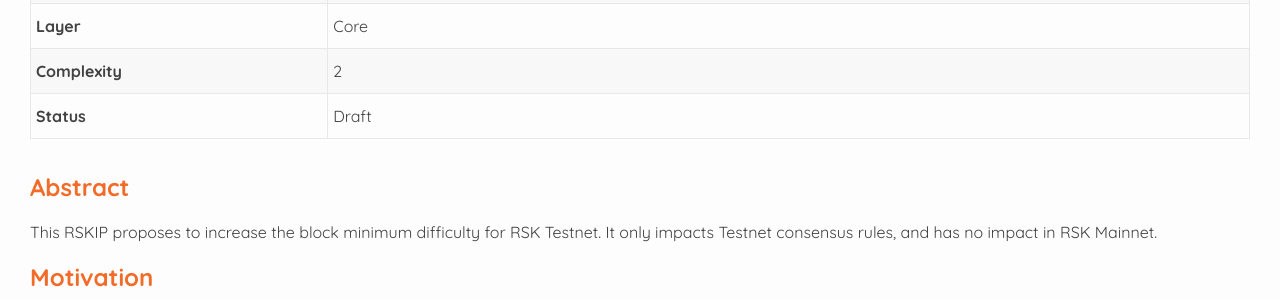
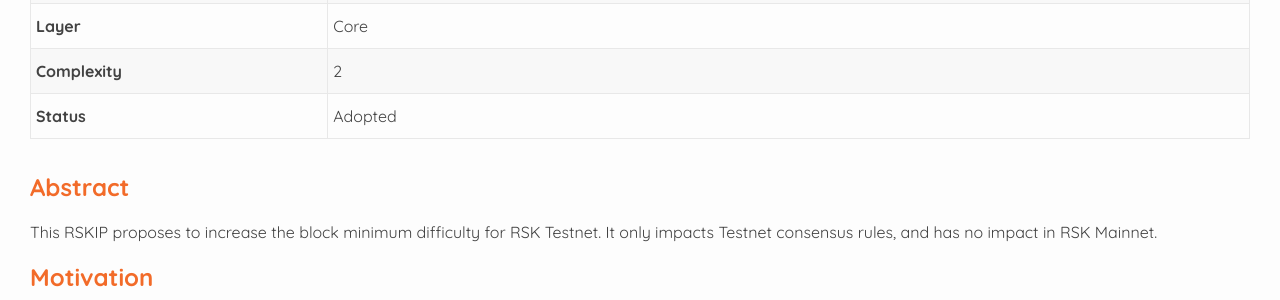
Before and after one commit to rsksmart/RSKIPs, a Jekyll site: the page built from IPs/RSKIP290.md, in a window 1280 px wide. Shown: the part 491-791 px from the top of the page. Built offline with Jekyll 4.4.1, drawn with Linux system fonts in a browser that asks for light colours; our own code applies the rules of GitHub Pages for plain Markdown files.

Commit message:
Update RSKIP290.md

```diff
--- a/IPs/RSKIP290.md
+++ b/IPs/RSKIP290.md
@@ -2,7 +2,7 @@
 rskip: 290
 title: Adjust Testnet block minimum difficulty
 description:
-status: Draft
+status: Adopted
 purpose: Usa
 author: AE (@adrian.eidelman)
 layer: Core
@@ -19,7 +19,7 @@ created: 2021-11-18
 |**Purpose**    |Usa |
 |**Layer**      |Core |
 |**Complexity** |2 |
-|**Status**     |Draft |
+|**Status**     |Adopted |
 
 # **Abstract**
 
```
